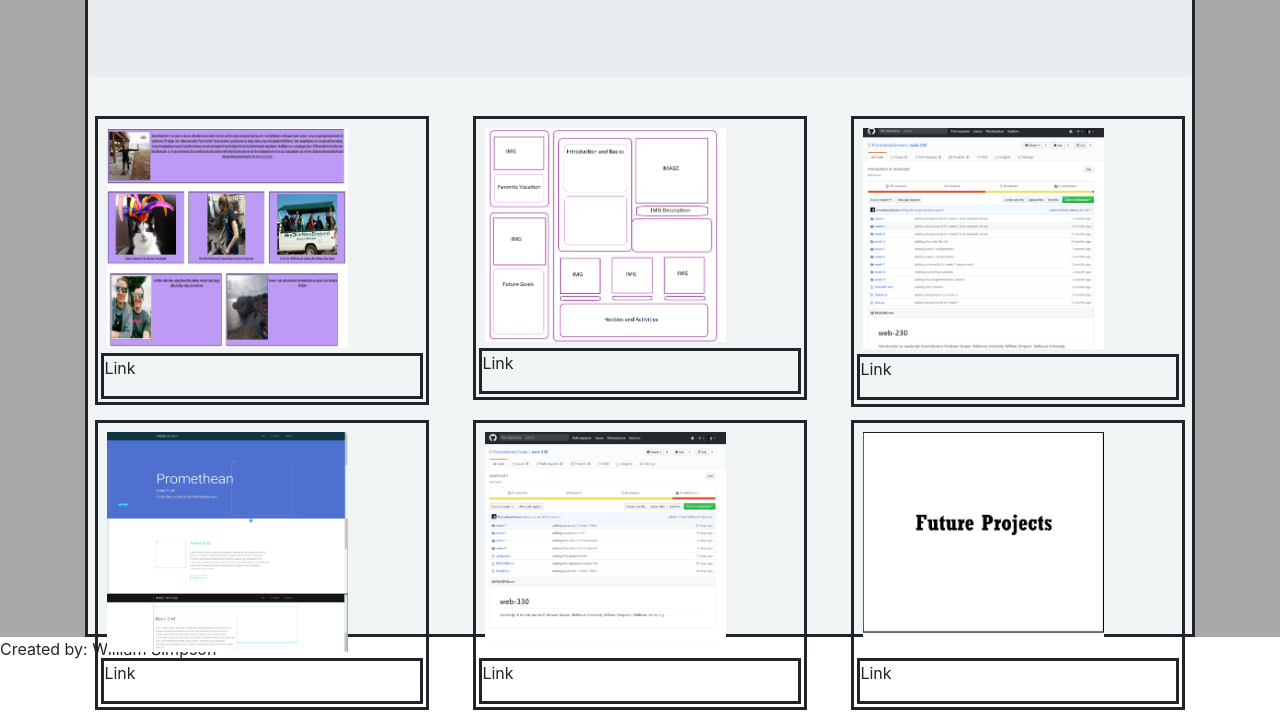
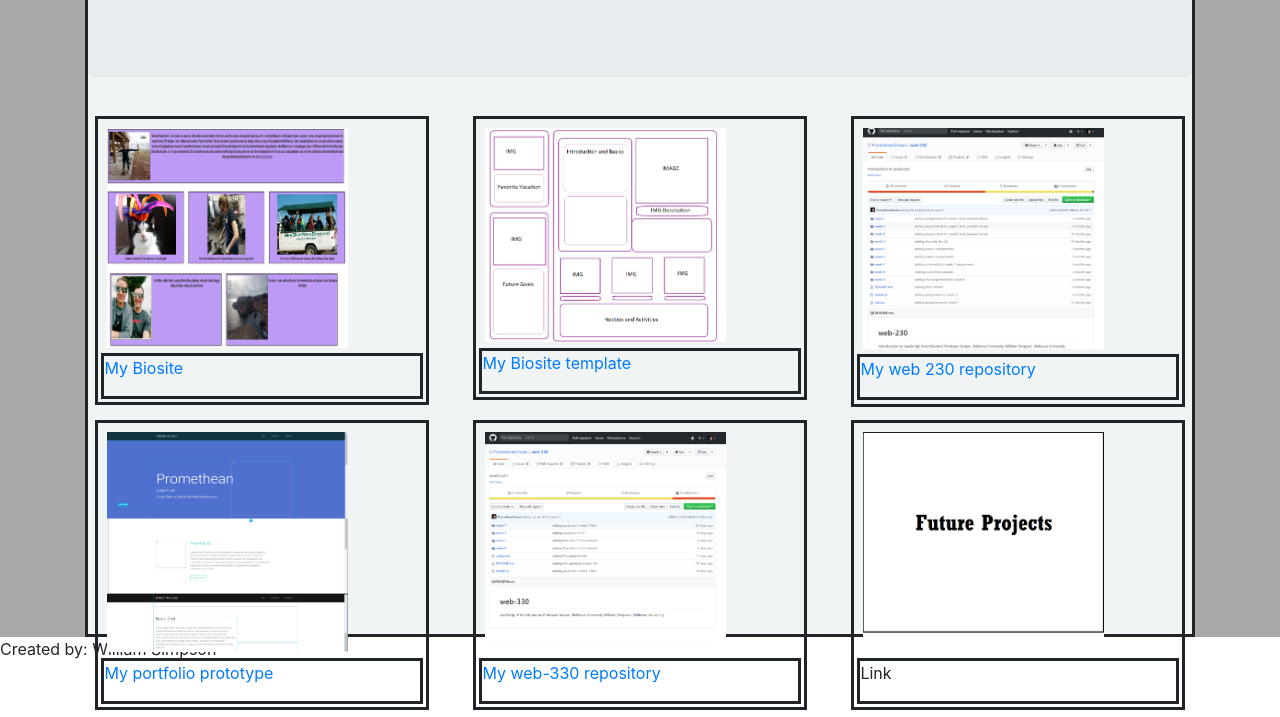
Before and after one commit to PrometheanDream/personal-portfolio, a plain HTML site: page pages/gallery.html in a window 1280 px wide. Shown: the part 163-880 px from the top of the page. Drawn offline with nearby package versions, Linux system fonts and the light colour scheme.

Commit message:
change a format on the links

```diff
--- a/pages/gallery.html
+++ b/pages/gallery.html
@@ -47,31 +47,31 @@
                 <div class="col-lg-4 col-sm-12">
                     <div class="thumbnail">
                         <img id="gallery-image" src="../img/biosite-image-resize.png" alt="image of biosite" >
-                        <div id="gallery-link"><p >Link</p></div>
+                        <div id="gallery-link"><p ><a href="https://github.com/PrometheanDream/bioSite">My Biosite</a></p></div>
                     </div>
                 </div>
                 <div class="col-lg-4 col-sm-12">
                     <div class="thumbnail">
                         <img id="gallery-image" src="../img/biosite-prototype.png">
-                        <div id="gallery-link"><p >Link</p></div>
+                        <div id="gallery-link"><p ><a href="https://github.com/PrometheanDream/bioSite">My Biosite template</a></p></div>
                     </div>
                 </div>
                 <div class="col-lg-4 col-sm-12">
                     <div class="thumbnail">
                         <img id="gallery-image" src="../img/web-230 repository.png">
-                        <div id="gallery-link"><p >Link</p></div>
+                        <div id="gallery-link"><p ><a href="https://github.com/PrometheanDream/web-230">My web 230 repository</a></p></div>
                     </div>
                 </div>
                 <div class="col-lg-4 col-sm-12">
                     <div class="thumbnail">
                         <img id="gallery-image" src="../img/portfolio-prototype.png">
-                        <div id="gallery-link"><p <a href="">Link</p></div>
+                        <div id="gallery-link"><p><a href="https://github.com/PrometheanDream/personal-portfolio">My portfolio prototype</a></p></div>
                     </div>
                 </div>
                 <div class="col-lg-4 col-sm-12">
                     <div class="thumbnail">
                         <img id="gallery-image" src="../img/web-330-repository.png">
-                        <div id="gallery-link"><p >Link</p></div>
+                        <div id="gallery-link"><p ><a href="https://github.com/PrometheanDream/web-330">My web-330 repository</a></p></div>
                     </div>
                 </div>
                 <div class="col-lg-4 col-sm-12">
```
